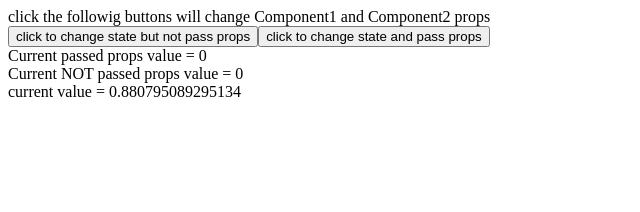
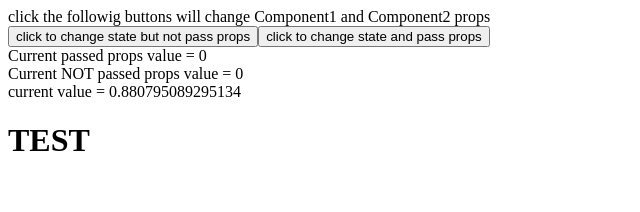
Before and after one commit to tearstains/react-high-level-api-test, a React (Create React App) app: page /useMmeo in a window 1280 px wide. Shown: the top 212 px of the page, without its empty margins (0-640 px from the left). Built offline with nearby package versions, Linux system fonts and the light colour scheme.

Commit message:
some comments

```diff
--- a/src/components/Memo.js
+++ b/src/components/Memo.js
@@ -1,7 +1,7 @@
 import React, { useState, memo } from 'react';
 
 
-function Demo(props) {
+let Demo = (props) => {
 	const {state, index} = props;
 	return <div>
 		<div>-----</div>
@@ -22,6 +22,7 @@ const Parent = () => {
 		<button onClick={() => setState(Math.random())}>click to change state and pass props to two components</button>
 		<div>Current passed props value = {state}</div>
 		<div>Current NOT passed props value = {value}</div>
+		{/* react memo: state 沒更動我根本就不需要往下render*/}
 		<MemoDemo state={state} index={1}/>
 		<Demo state={state} index={2}/>
 	</div>
--- a/src/components/UseMemoHooks.js
+++ b/src/components/UseMemoHooks.js
@@ -9,6 +9,7 @@ import React, { useState, useMemo } from 'react';
 function MemoComp(props) {
 	const value = useMemo(()=>{
 		// some expensive computing
+		// 表示當state沒變時 我們不需要重新用state去算出複雜的value 節省時間
 		return Math.random() + Math.random() + props.state;
 	}, [props.state]);
 
@@ -29,7 +30,18 @@ function Parent() {
 		<div>Current passed props value = {state}</div>
 		<div>Current NOT passed props value = {value}</div>
 		<MemoComp state={state} index={1}/>
+		<Test state={state}/>
 	</div>
 }
 
+// memo class component
+// state還是會被memo起來 但這個是react team故意的 不過主流沒要你這樣用的意思
+// https://github.com/facebook/react/issues/13937
+const Test = React.memo(class extends React.Component {
+  render () {
+  	console.log('call render');
+    return <h1>TEST</h1>
+  }
+});
+
 export default Parent;
```
